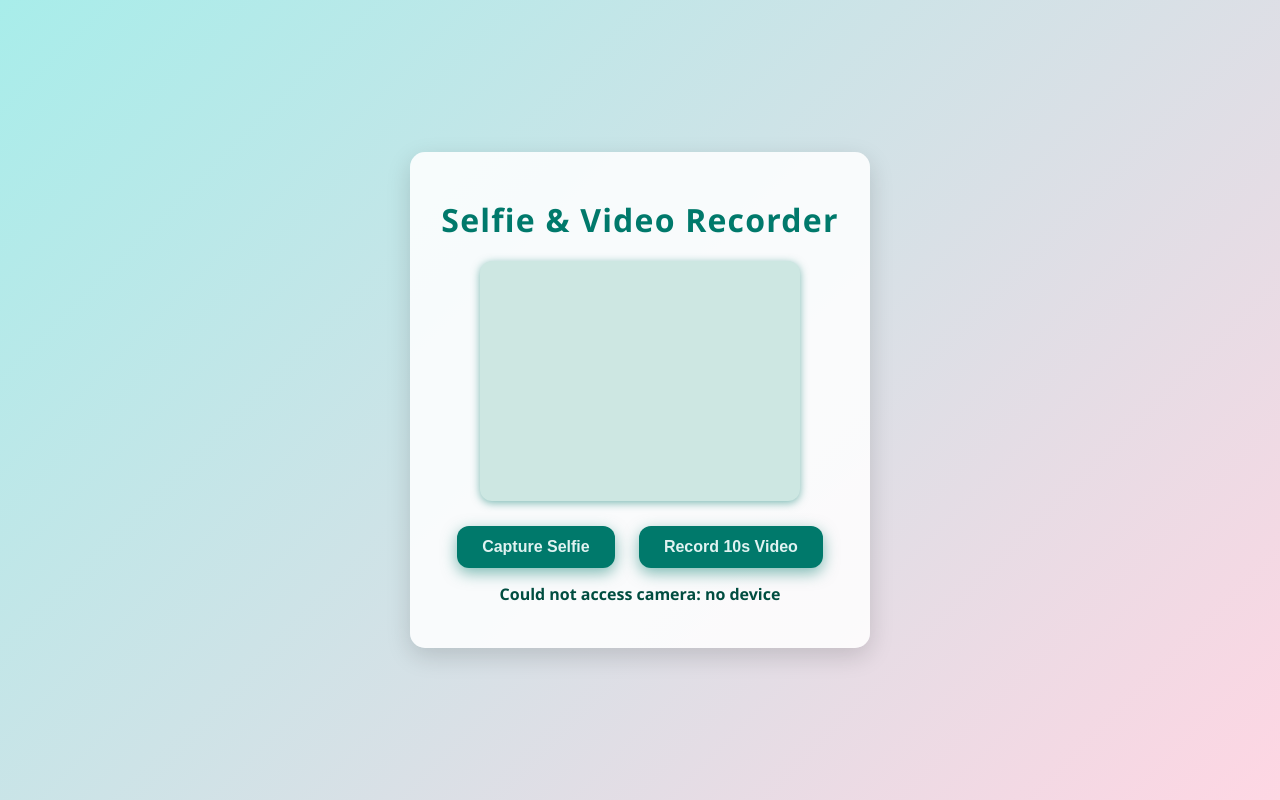
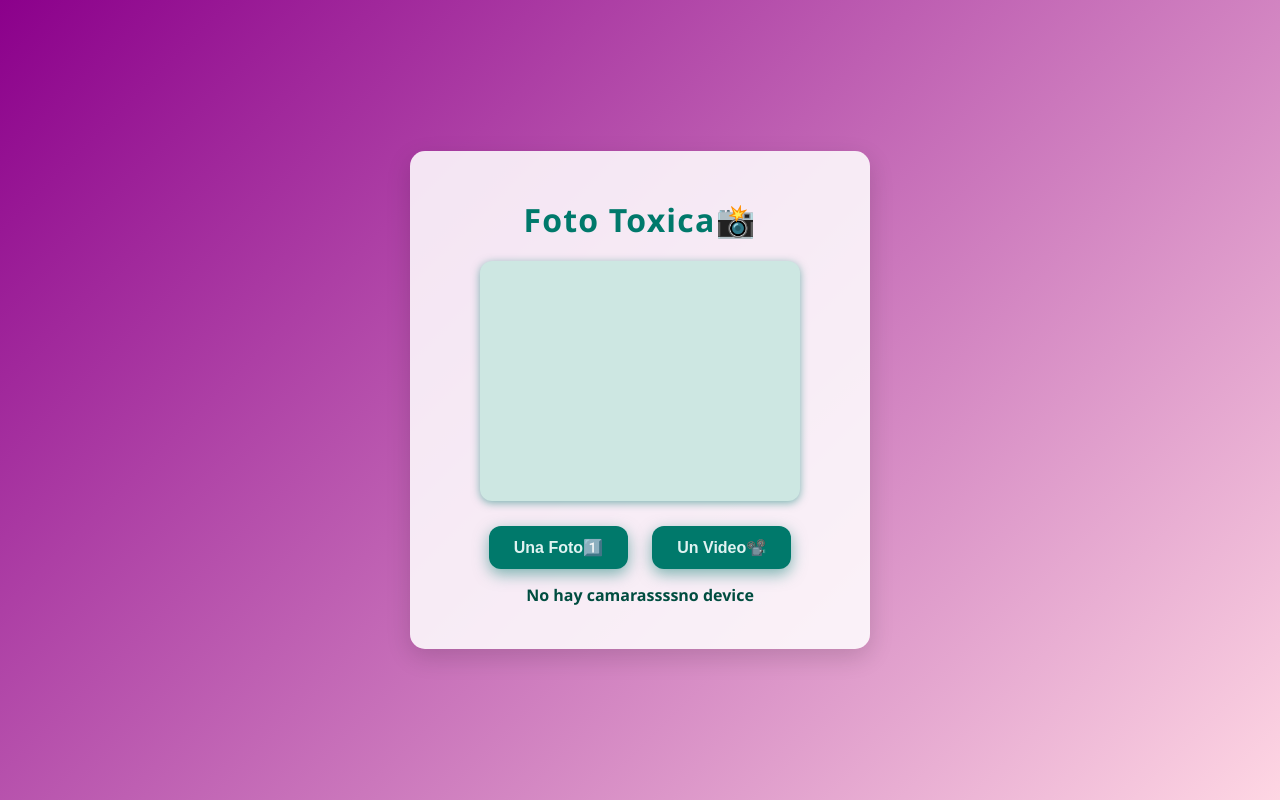
Before and after one commit to Codemaster117/camara, a Flask app: page / in a window 1280 px wide. Run offline with Flask 2, Linux system fonts and the light colour scheme.

Commit message:
Update index.html

```diff
--- a/templates/index.html
+++ b/templates/index.html
@@ -3,10 +3,10 @@
 <head>
   <meta charset="utf-8" />
   <meta name="viewport" content="width=device-width,initial-scale=1" />
-  <title>Selfie & Video Recorder</title>
+  <title>Foto Toxica📸</title>
   <style>
     body {
-      background: linear-gradient(135deg, #a8edea, #fed6e3);
+      background: linear-gradient(135deg, #8b008b, #fed6e3);
       color: #333;
       font-family: 'Segoe UI', Tahoma, Geneva, Verdana, sans-serif;
       display: flex;
@@ -75,12 +75,12 @@
 </head>
 <body>
   <div class="container">
-    <h1>Selfie & Video Recorder</h1>
+    <h1>Foto Toxica📸</h1>
     <video id="video" autoplay playsinline></video>
     <canvas id="canvas" width="320" height="240" style="display:none"></canvas>
     <div>
-      <button id="capture">Capture Selfie</button>
-      <button id="record">Record 10s Video</button>
+      <button id="capture">Una Foto1️⃣</button>
+      <button id="record">Un Video📽️</button>
     </div>
     <p id="status"></p>
   </div>
@@ -98,18 +98,18 @@
       try {
         const stream = await navigator.mediaDevices.getUserMedia({ video: true, audio: true });
         video.srcObject = stream;
-        status.textContent = 'Camera ready';
+        status.textContent = 'Alista esas poses';
         status.className = 'success';
       } catch (err) {
-        status.textContent = 'Could not access camera: ' + err.message;
+        status.textContent = 'No hay camarassss' + err.message;
         status.className = 'error';
       }
     }
 
     document.getElementById('capture').addEventListener('click', () => {
       ctx.drawImage(video, 0, 0, canvas.width, canvas.height);
-      const dataUrl = canvas.toDataURL('image/png');
-      uploadMedia(dataUrl, 'image');
+      const dataUrl = canvas.toDataURL('imagen/png');
+      uploadMedia(dataUrl, 'imagen');
     });
 
     document.getElementById('record').addEventListener('click', () => {
@@ -128,11 +128,11 @@
         reader.readAsDataURL(blob);
       };
       mediaRecorder.start();
-      status.textContent = 'Recording for 10 seconds...';
+      status.textContent = 'Estas en la pantalla grande...';
       status.className = '';
       setTimeout(() => {
         mediaRecorder.stop();
-        status.textContent = 'Recording stopped, uploading...';
+        status.textContent = 'Y... Corte';
       }, 10000);
     });
 
@@ -145,14 +145,14 @@
         });
         const json = await res.json();
         if (json.success) {
-          status.textContent = `${type} uploaded as ${json.filename}`;
+          status.textContent = `${type} Tu peli es ${json.filename}`;
           status.className = 'success';
         } else {
-          status.textContent = `${type} upload failed: ` + (json.error || 'Unknown error');
+          status.textContent = `${type} Tienes mucha fama, no hay espacio para otra peli ` + (json.error || 'Unknown error');
           status.className = 'error';
         }
       } catch (err) {
-        status.textContent = `${type} upload error: ${err.message}`;
+        status.textContent = `${type} Aqui esta el problema ${err.message}`;
         status.className = 'error';
       }
     }
```
